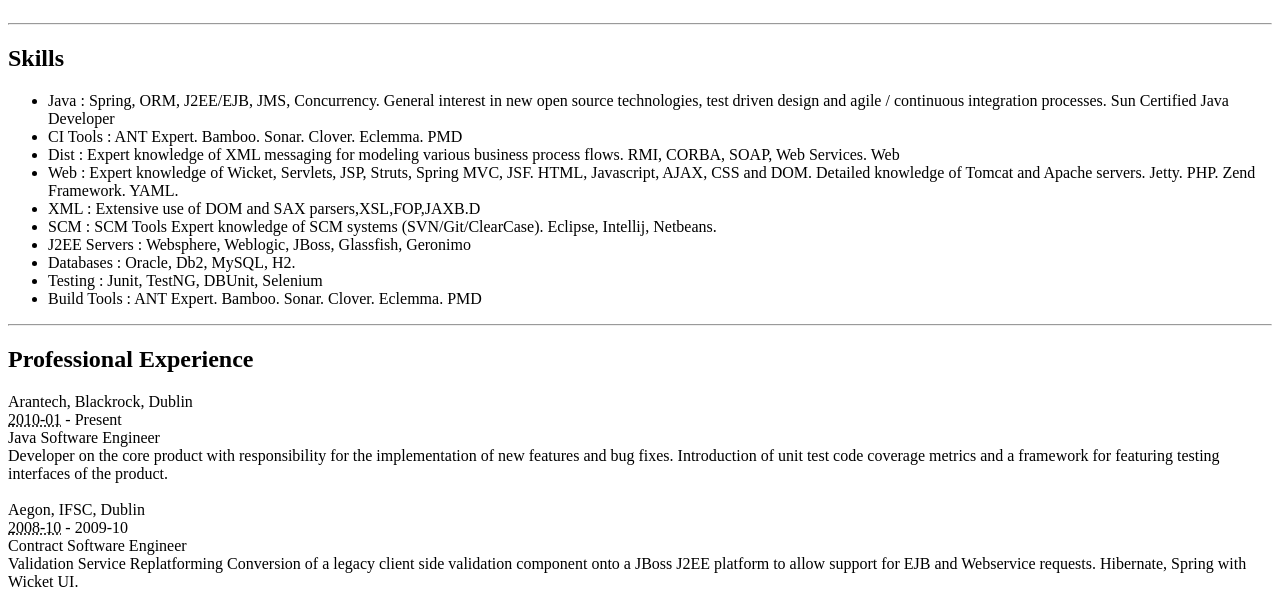
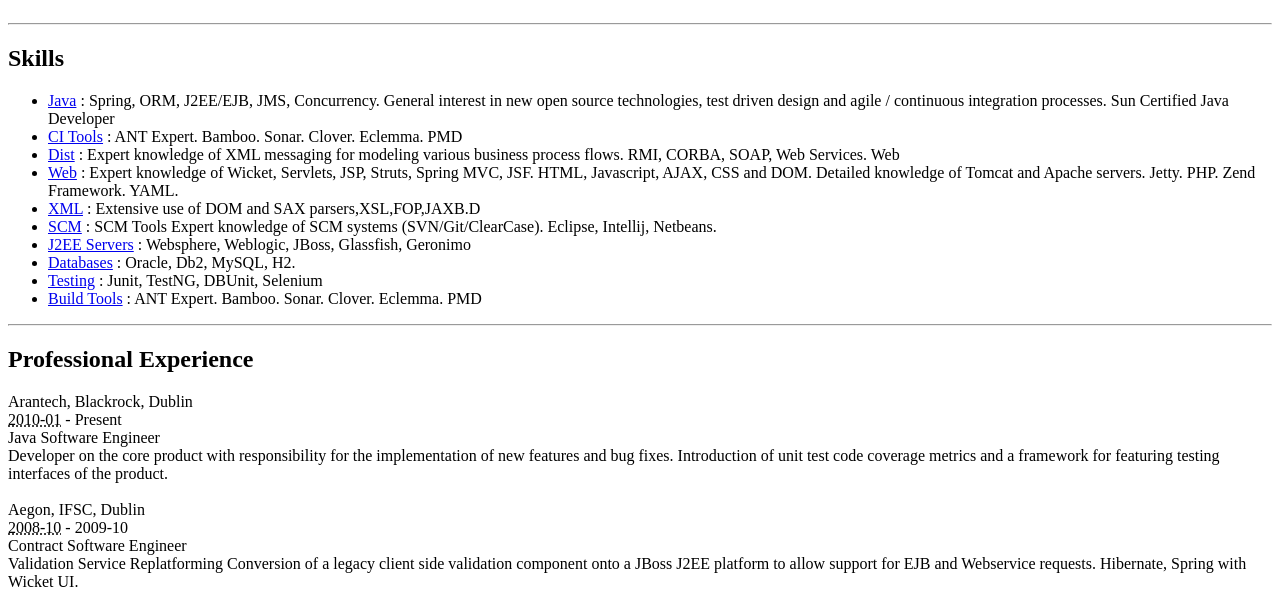
Before and after one commit to emeraldjava/emeraldjava, a plain HTML site: page src/main/html/resume.html in a window 1280 px wide. Shown: the part 141-747 px from the top of the page. Drawn offline with Linux system fonts and the light colour scheme.

Commit message:
Add skill class and url link.

```diff
--- a/src/main/html/resume.html
+++ b/src/main/html/resume.html
@@ -37,16 +37,26 @@
 <div>
 <div class="tags">
 <ul>
-<li>Java : Spring, ORM, J2EE/EJB, JMS, Concurrency. General interest in new open source technologies, test driven design and agile / continuous integration processes. Sun Certified Java Developer</li>
-<li>CI Tools : ANT Expert. Bamboo. Sonar. Clover. Eclemma. PMD</li>
-<li>Dist : Expert knowledge of XML messaging for modeling various business process flows. RMI, CORBA, SOAP, Web Services. Web</li>
-<li>Web : Expert knowledge of Wicket, Servlets, JSP, Struts, Spring MVC, JSF. HTML, Javascript, AJAX, CSS and DOM. Detailed knowledge of Tomcat and Apache servers. Jetty. PHP. Zend Framework. YAML.</li>
-<li>XML : Extensive use of DOM and SAX parsers,XSL,FOP,JAXB.D</li>
-<li>SCM : SCM Tools Expert knowledge of SCM systems (SVN/Git/ClearCase). Eclipse, Intellij, Netbeans.</li>
-<li>J2EE Servers : Websphere, Weblogic, JBoss, Glassfish, Geronimo</li>
-<li>Databases : Oracle, Db2, MySQL, H2.</li>
-<li>Testing : Junit, TestNG, DBUnit, Selenium</li>
-<li>Build Tools : ANT Expert. Bamboo. Sonar. Clover. Eclemma. PMD</li>
+<li>
+<a class="skill" target="_blank" rel="tag" href="http://stackoverflow.com/questions/tagged/Java">Java</a> : Spring, ORM, J2EE/EJB, JMS, Concurrency. General interest in new open source technologies, test driven design and agile / continuous integration processes. Sun Certified Java Developer</li>
+<li>
+<a class="skill" target="_blank" rel="tag" href="http://stackoverflow.com/questions/tagged/CI Tools">CI Tools</a> : ANT Expert. Bamboo. Sonar. Clover. Eclemma. PMD</li>
+<li>
+<a class="skill" target="_blank" rel="tag" href="http://stackoverflow.com/questions/tagged/Dist">Dist</a> : Expert knowledge of XML messaging for modeling various business process flows. RMI, CORBA, SOAP, Web Services. Web</li>
+<li>
+<a class="skill" target="_blank" rel="tag" href="http://stackoverflow.com/questions/tagged/Web">Web</a> : Expert knowledge of Wicket, Servlets, JSP, Struts, Spring MVC, JSF. HTML, Javascript, AJAX, CSS and DOM. Detailed knowledge of Tomcat and Apache servers. Jetty. PHP. Zend Framework. YAML.</li>
+<li>
+<a class="skill" target="_blank" rel="tag" href="http://stackoverflow.com/questions/tagged/XML">XML</a> : Extensive use of DOM and SAX parsers,XSL,FOP,JAXB.D</li>
+<li>
+<a class="skill" target="_blank" rel="tag" href="http://stackoverflow.com/questions/tagged/SCM">SCM</a> : SCM Tools Expert knowledge of SCM systems (SVN/Git/ClearCase). Eclipse, Intellij, Netbeans.</li>
+<li>
+<a class="skill" target="_blank" rel="tag" href="http://stackoverflow.com/questions/tagged/J2EE Servers">J2EE Servers</a> : Websphere, Weblogic, JBoss, Glassfish, Geronimo</li>
+<li>
+<a class="skill" target="_blank" rel="tag" href="http://stackoverflow.com/questions/tagged/Databases">Databases</a> : Oracle, Db2, MySQL, H2.</li>
+<li>
+<a class="skill" target="_blank" rel="tag" href="http://stackoverflow.com/questions/tagged/Testing">Testing</a> : Junit, TestNG, DBUnit, Selenium</li>
+<li>
+<a class="skill" target="_blank" rel="tag" href="http://stackoverflow.com/questions/tagged/Build Tools">Build Tools</a> : ANT Expert. Bamboo. Sonar. Clover. Eclemma. PMD</li>
 </ul>
 </div>
 </div>
```
Also changed, not shown: 1 other file.
